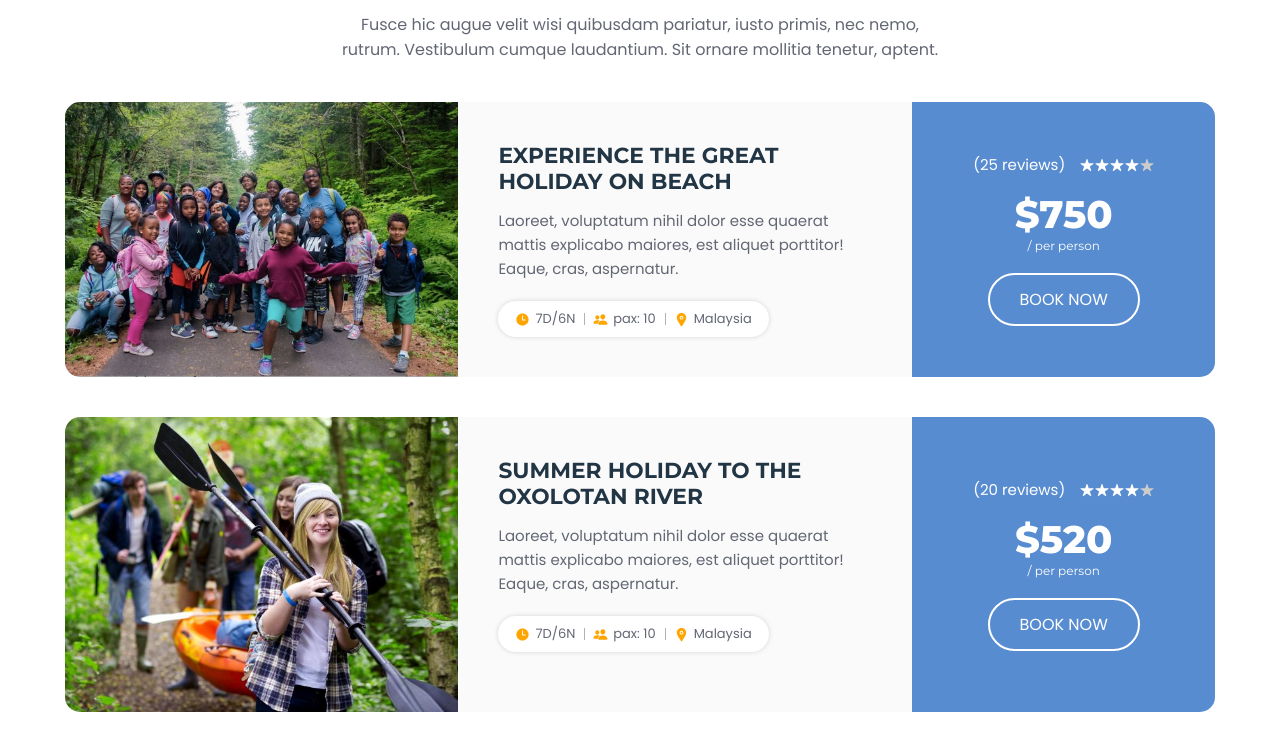
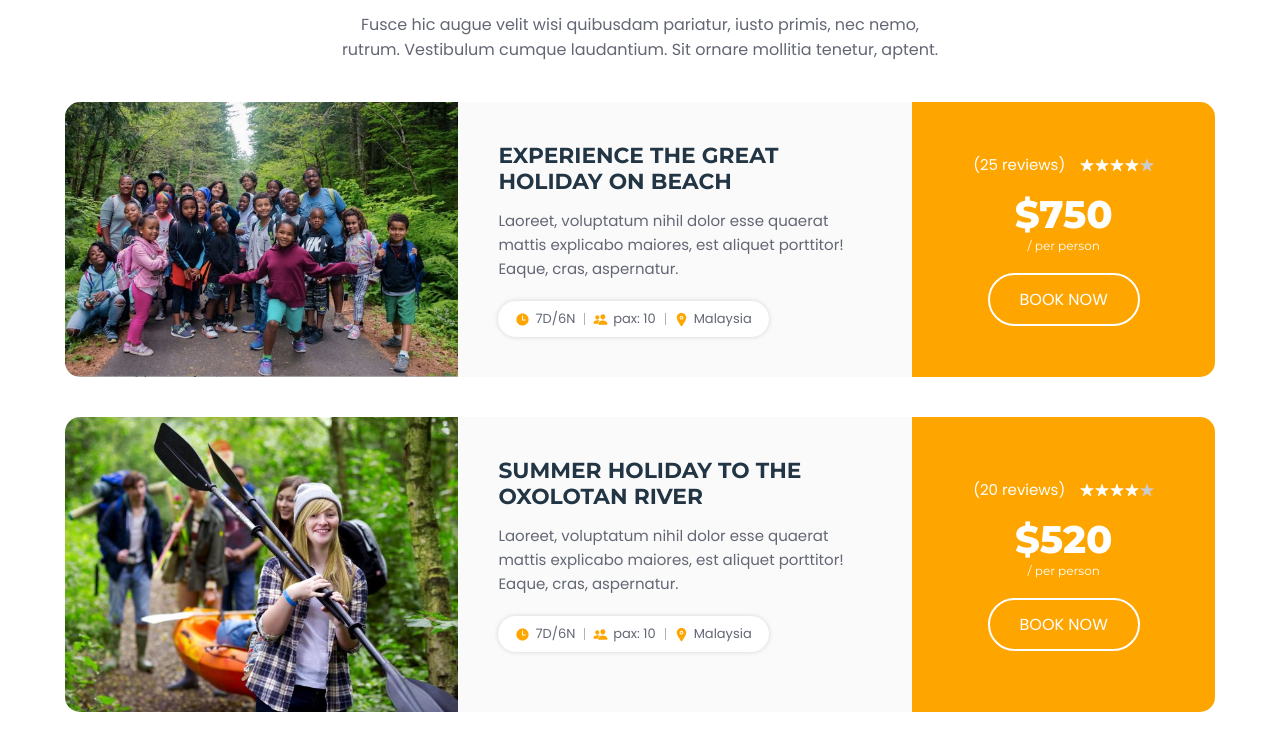
Before and after one commit to Jovicy/T-F, a plain HTML site: page index.html in a window 1280 px wide. Shown: the part 2179-2928 px from the top of the page. Drawn offline with nearby package versions, Linux system fonts and the light colour scheme.

Commit message:
change the card price background

```diff
--- a/css/style.css
+++ b/css/style.css
@@ -6,7 +6,7 @@
      * colors
      */
 
-    --united-nations-blue: hsl(214, 56%, 58%);
+    --united-nations-blue: orange;
     --bright-navy-blue: orange;
     --spanish-gray: hsl(0, 0%, 60%);
     --black-coral: hsl(225, 8%, 42%);
```
